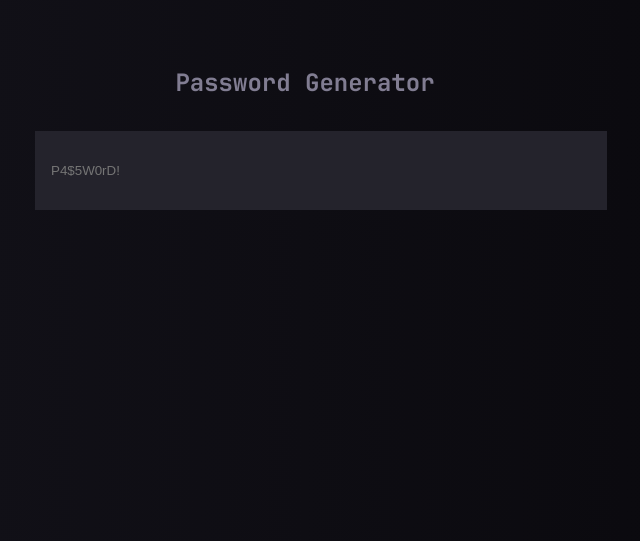
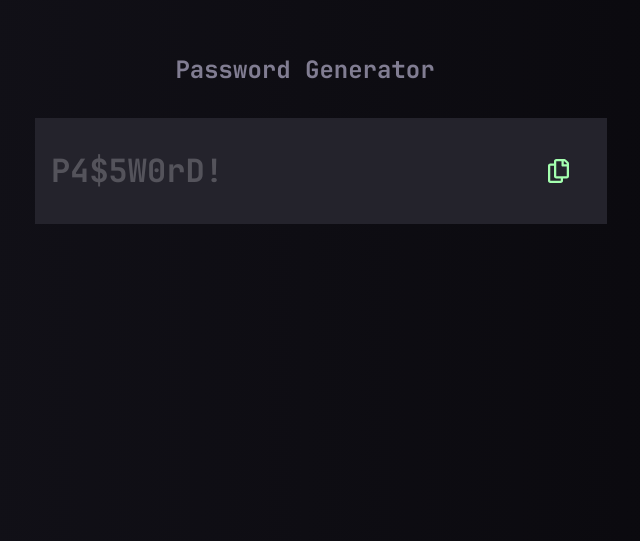
Before and after one commit to Urichcool/Password-Generator, an Angular app: page / in a window 1280 px wide. Shown: the part 259-800 px from the top of the page, without its empty margins (335-975 px from the left). Built offline with nearby package versions, Linux system fonts and the light colour scheme.

Commit message:
added-password-input-copy-icon

```diff
--- a/src/app/pages/main/components/password-generator-form/password-generator-form.component.html
+++ b/src/app/pages/main/components/password-generator-form/password-generator-form.component.html
@@ -1,6 +1,26 @@
 <section class="form-section">
   <h1 class="text-preset-2 form-title">Password Generator</h1>
   <form class="form">
-    <input matInput placeholder="P4$5W0rD!" class="password-input text-presset-1" />
+    <label class="password-label">
+      <input
+        [value]="passwordToCopy"
+        #passwordInput
+        placeholder="P4$5W0rD!"
+        class="password-input"
+        type="text"
+      />
+      <button
+        class="copy-button"
+        type="button"
+        (click)="copyToClipboard(passwordInput.value)"
+      >
+        <img
+          src="/icons/copy-icon.svg"
+          alt="copy-icon"
+          width="18"
+          height="20"
+        />
+      </button>
+    </label>
   </form>
 </section>
--- a/src/app/pages/main/components/password-generator-form/password-generator-form.component.scss
+++ b/src/app/pages/main/components/password-generator-form/password-generator-form.component.scss
@@ -24,23 +24,54 @@
   }
 }
 
+.password-label{
+  position: relative;
+}
+
 .password-input {
-    outline: none;
-    border: none;
-    padding: 16px;
+  position: relative;
+  outline: none;
+  border: none;
+  padding: 16px;
   width: 100%;
-background: var(--main-componets-bg-color);
+  background: var(--main-componets-bg-color);
   margin-bottom: 16px;
-
-
+  font-family: JetBrains Mono;
+  font-size: 24px;
+  font-weight: 700;
+  line-height: 32px;
+  letter-spacing: 0px;
+  text-align: left;
+  color: var(--primary-text-color);
   @media screen and (min-width: 768px) {
     margin-bottom: 24px;
-
+    font-size: 32px;
+    line-height: 42px;
     padding: 32px 16px;
   }
+
 }
 
+.password-input::placeholder{
+  color: #54535B;
+}
 
-.password-checkbox{
-    font-family: JetBrains Mono;
+.copy-button{
+  cursor: pointer;
+  background: none;
+  border: none;
+  position: absolute;
+  top: -5px;
+  right: 16px;
+  @media screen and (min-width: 768px) {
+    right: 32px;
+    top: -8px;
+  }
+  img{
+    @media screen and (min-width: 768px) {
+      width: 21px;
+      height: 24px;
+
+    }
+  }
 }
--- a/src/app/pages/main/components/password-generator-form/password-generator-form.component.ts
+++ b/src/app/pages/main/components/password-generator-form/password-generator-form.component.ts
@@ -1,9 +1,17 @@
-import { Component } from '@angular/core';
+import { ClipboardModule, Clipboard } from '@angular/cdk/clipboard';
+import { Component, inject } from '@angular/core';
 
 @Component({
   selector: 'app-password-generator-form',
-  imports: [],
+  imports: [ClipboardModule],
   templateUrl: './password-generator-form.component.html',
   styleUrl: './password-generator-form.component.scss',
 })
-export class PasswordGeneratorFormComponent {}
+export class PasswordGeneratorFormComponent {
+  passwordToCopy: string = '';
+  clipboard = inject(Clipboard);
+
+  copyToClipboard(text: string) {
+    this.clipboard.copy(text);
+  }
+}
--- a/src/styles.scss
+++ b/src/styles.scss
@@ -17,6 +17,7 @@ body {
 
 :root {
   --main-componets-bg-color: #24232C;
+  --primary-text-color: #E6E5EA;
   --secondary-text-color: #817d92;
 }
 
```
Also changed, not shown: public/icons/copy-icon.svg (added).
